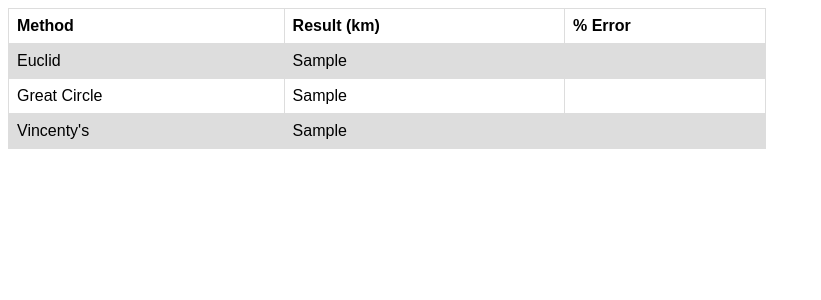
After one commit to raleighlittles/EarthDistanceCalculator, a Flask app: template templates/results.html in a window 1280 px wide. The commit adds this page. Shown: the top 300 px of the page, without its empty margins (0-821 px from the left). Run offline with Flask 2, Linux system fonts and the light colour scheme; the template is opened without the code that fills it: most values are stand-ins (such as "Sample title", 1, 10 or a date in 2020).

Commit message:
Improved styling, added in better table rendering, incorporated error measurements, added rounding

```diff
--- a/application.py
+++ b/application.py
@@ -1,6 +1,7 @@
 from flask import Flask
 from flask import request
 from flask import render_template
+import re
 
 # see: https://stackoverflow.com/questions/12277933/send-data-from-a-textbox-into-flask
 # https://stackoverflow.com/questions/11178426/how-can-i-pass-data-from-flask-to-javascript-in-a-template
@@ -17,15 +18,22 @@ def my_form():
 def my_form_post():
     point_A_text = request.form['point-A']
     point_B_text = request.form['point-B']
-    print(point_A_text)
+
     point_A_lat, point_A_lon = float(point_A_text.split(',')[0]), float(point_A_text.split(',')[1])
     point_B_lat, point_B_lon = float(point_B_text.split(',')[0]), float(point_B_text.split(',')[1])
-    print(point_A_lat)
 
-    euclid = Distance.euclidean_distance(point_A_lat, point_A_lon, point_B_lat, point_B_lon)
-    greatcircle = Distance.great_circle_distance(point_A_lat, point_A_lon, point_B_lat, point_B_lon)
-    vincenty = Distance.vincenty_distance(point_A_lat, point_A_lon, point_B_lat, point_B_lon)
-    return("Euclid distance: {} \n Great Circle distance: {} \n Vincenty Distance: {}".format(str(euclid), str(greatcircle), str(vincenty)))
+    euclid_distance = Distance.euclidean_distance(point_A_lat, point_A_lon, point_B_lat, point_B_lon)
+    greatcircle_distance = Distance.great_circle_distance(point_A_lat, point_A_lon, point_B_lat, point_B_lon)
+    vincenty_distance = Distance.vincenty_distance(point_A_lat, point_A_lon, point_B_lat, point_B_lon)
+
+    print (euclid_distance)
+    print (greatcircle_distance)
+    print (vincenty_distance)
+
+    euclid_error, greatcircle_error  = Distance.compute_percentage_error(euclid_distance, greatcircle_distance, vincenty_distance)
+    #return("Euclid distance: {} \n Great Circle distance: {} \n Vincenty Distance: {}".format(str(euclid), str(greatcircle), str(vincenty)))
+    return render_template('results.html', euclid_distance = euclid_distance, euclid_error = euclid_error, greatcircle_distance = greatcircle_distance, greatcircle_error = greatcircle_error, vincenty_distance = vincenty_distance)
+
 
 
 if __name__ == '__main__':
--- /dev/null
+++ b/templates/results.html
@@ -0,0 +1,49 @@
+<!DOCTYPE html>
+<html>
+<head>
+<style>
+table {
+    font-family: arial, sans-serif;
+    border-collapse: collapse;
+    width: 60%;
+}
+
+td, th {
+    border: 1px solid #dddddd;
+    text-align: left;
+    padding: 8px;
+}
+
+tr:nth-child(even) {
+    background-color: #dddddd;
+}
+</style>
+</head>
+<body>
+
+<table>
+  <tr>
+    <th>Method</th>
+    <th>Result (km)</th>
+    <th>% Error</th>
+  </tr>
+  <tr>
+    <td>Euclid</td>
+    <td> {{ euclid_distance }}</td>
+    <td>{{euclid_error}}</td>
+  </tr>
+  <tr>
+    <td> Great Circle  </td>
+    <td>{{ greatcircle_distance}} </td>
+    <td>{{greatcircle_error}}</td>
+  </tr>
+  <tr>
+    <td>Vincenty's </td>
+    <td> {{ vincenty_distance }} </td>
+    <td></td>
+  </tr>
+
+</table>
+
+</body>
+</html>
```
Also changed, not shown: calculation.py (+5 -3 lines), templates/basic-view.html (+34 -1 lines), 1 other file.
